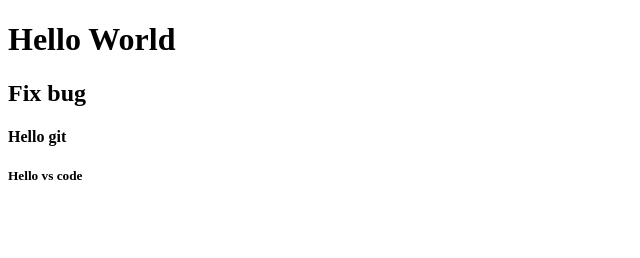
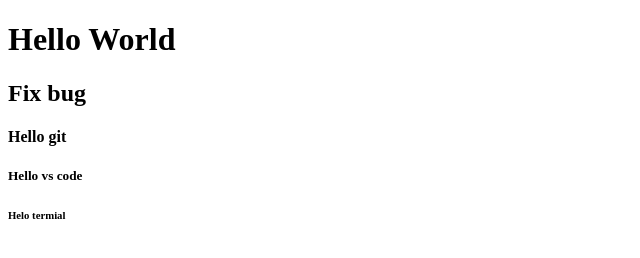
Before and after one commit to slastonm/fe-start-120225, a plain HTML site: page 02/index.html in a window 1280 px wide. Shown: the full height of the page, 0-640 px from the left. Drawn offline with Linux system fonts and the light colour scheme.

Commit message:
example commit

```diff
--- a/02/index.html
+++ b/02/index.html
@@ -18,5 +18,8 @@
     <h5>
         Hello vs code
     </h5>
+    <h6>
+        Helo termial
+    </h6>
 </body>
 </html>
```
